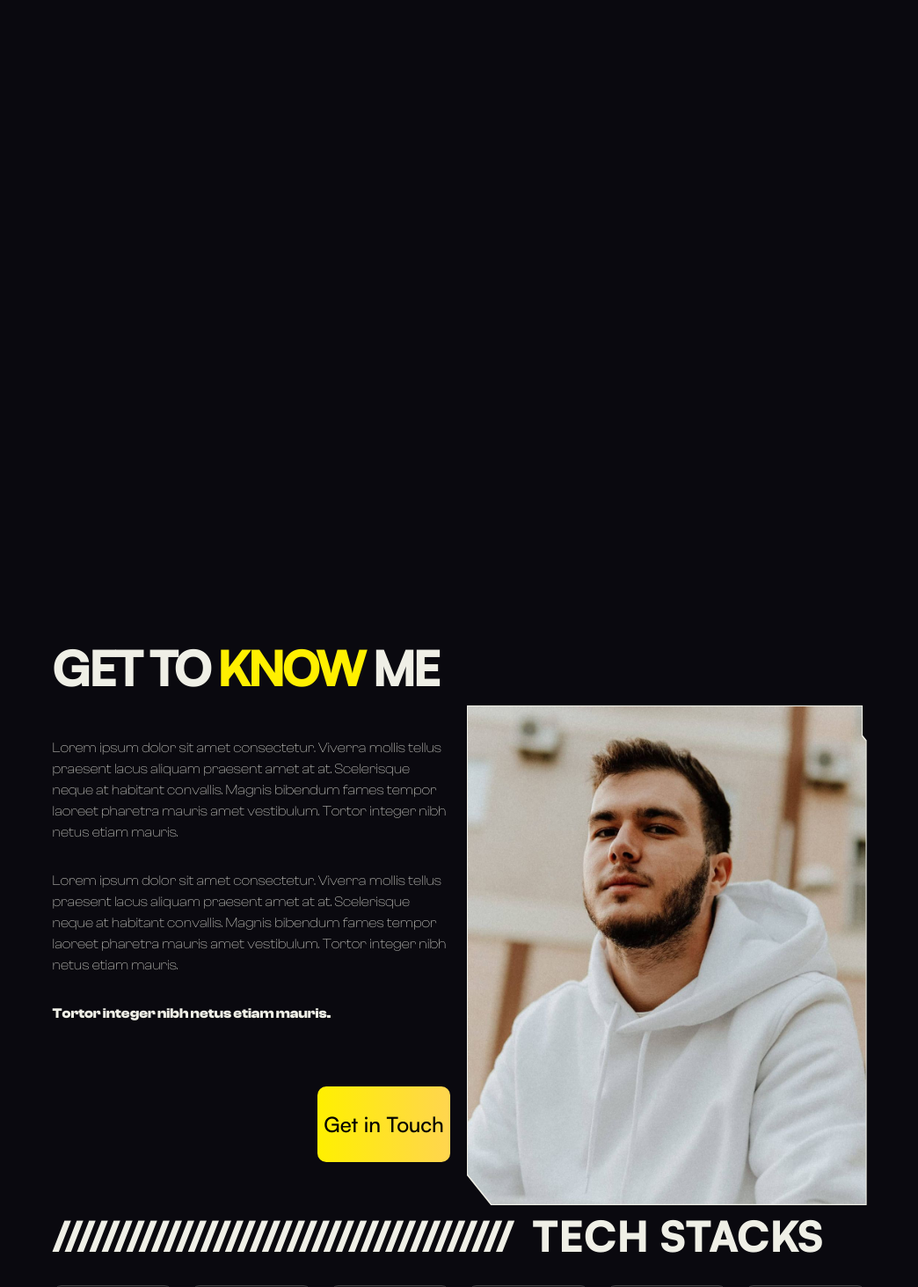
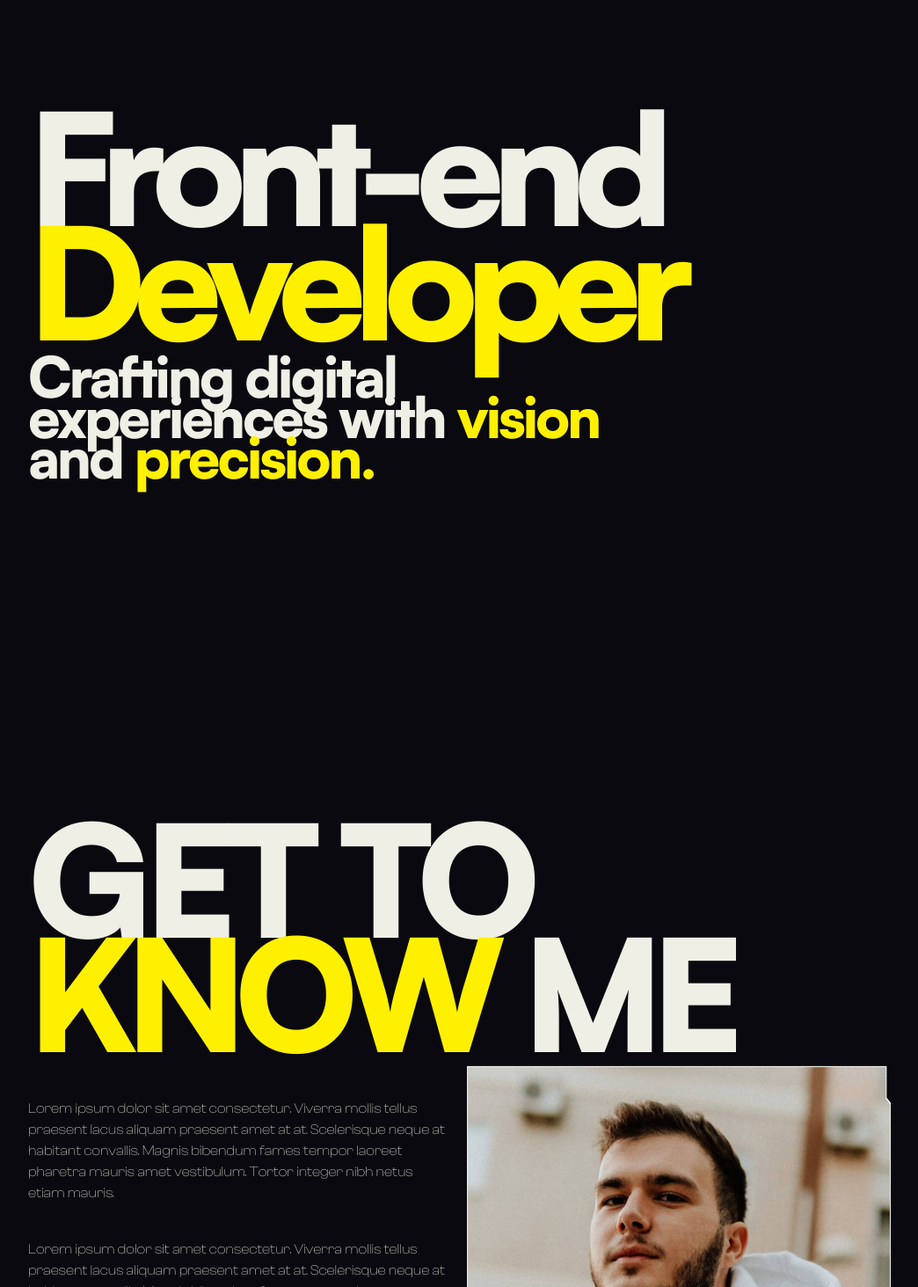
Before and after one commit to RickyPox/portfolio, a Next.js app: page /en in a window 1280 px wide. Shown: the part 67-1530 px from the top of the page at 88% size, without its empty margins (118-1162 px from the left). Built offline with nearby package versions, Linux system fonts and the light colour scheme.

Commit message:
Font-size and Col Display Responsiveness

```diff
--- a/app/[lang]/page.tsx
+++ b/app/[lang]/page.tsx
@@ -12,7 +12,9 @@ export default function Home() {
     return (
         <div>
             <Hero></Hero>
-            <GetToKnow></GetToKnow>
+            <section className="lg:mt-[200px] mt-[100px]">
+                <GetToKnow></GetToKnow>
+            </section>
             <TechStacks></TechStacks>
             <section className="lg:mt-[200px] mt-[100px]">
                 <Projects></Projects>
--- a/app/globals.css
+++ b/app/globals.css
@@ -29,22 +29,23 @@ body {
 }
 
 h1 {
-    font-size: 3.5rem;
+    font-size: 4rem;
     font-family: "Satoshi-Black";
     color: var(--main-text-color);
-    letter-spacing: -5px;
+    letter-spacing: calc(7rem * -0.08);
+    line-height: 50px;
 }
 
 h2 {
-    font-size: 2rem;
+    font-size: 2.5rem;
     font-family: "Satoshi-Black";
     color: var(--main-text-color);
-    line-height: 25px;
+    line-height: 30px;
     letter-spacing: -2px;
 }
 
 h3 {
-    font-size: 3rem;
+    font-size: 2.5rem;
     font-family: "Satoshi-Black";
     color: var(--main-text-color);
     text-transform: uppercase;
@@ -71,11 +72,85 @@ p.bold {
     font-family: "ClashDisplay-Bold";
 }
 
-h1.line-spacing {
-    line-height: 50px;
+.main-grid {
+    display: grid;
+    grid-template-columns: repeat(8, minmax(0, 1fr));
+    gap: 20px;
+    padding: 0px 20px;
 }
 
-@media (width >= 1920px) {
+/* ====== BREAKPOINT 768px ====== */
+@media (min-width: 768px) {
+    h1 {
+        font-size: 9rem;
+        letter-spacing: calc(9rem * -0.08);
+        line-height: 100px;
+    }
+    h2 {
+        font-size: 2.2rem;
+        line-height: 32px;
+        letter-spacing: -1.5px;
+    }
+    h3 {
+        font-size: 3rem;
+    }
+
+    .main-grid {
+        display: grid;
+        grid-template-columns: repeat(8, minmax(0, 1fr));
+        gap: 20px;
+        padding: 0px 80px;
+    }
+}
+
+/* ====== BREAKPOINT 1024px ====== */
+@media (min-width: 1024px) {
+    h1 {
+        font-size: 8.5rem;
+        letter-spacing: calc(8.5rem * -0.08);
+        line-height: 100px;
+    }
+    h2 {
+        font-size: 3rem;
+        line-height: 38px;
+        letter-spacing: -2px;
+    }
+    h3 {
+        font-size: 3rem;
+    }
+    .main-grid {
+        display: grid;
+        grid-template-columns: repeat(8, minmax(0, 1fr));
+        gap: 20px;
+        padding: 0px 100px;
+    }
+}
+
+/* ====== BREAKPOINT 1280px ====== */
+@media (min-width: 1280px) {
+    h1 {
+        font-size: 11rem;
+        letter-spacing: calc(11rem * -0.08);
+        line-height: 130px;
+    }
+    h2 {
+        font-size: 4rem;
+        line-height: 46px;
+        letter-spacing: -3px;
+    }
+    h3 {
+        font-size: 3rem;
+    }
+    .main-grid {
+        display: grid;
+        grid-template-columns: repeat(8, minmax(0, 1fr));
+        gap: 20px;
+        padding: 0px 150px;
+    }
+}
+
+/* ====== BREAKPOINT 1536px ====== */
+@media (min-width: 1536px) {
     .main-grid {
         display: grid;
         grid-template-columns: repeat(8, minmax(0, 1fr));
@@ -83,8 +158,25 @@ h1.line-spacing {
         padding: 0px 75px;
     }
     h1 {
+        font-size: 13rem;
+        letter-spacing: calc(13rem * -0.08);
+        line-height: 160px;
+    }
+    h2 {
+        font-size: 5rem;
+        line-height: 60px;
+        letter-spacing: -4px;
+    }
+    h3 {
+        font-size: 3rem;
+    }
+}
+/* ====== BREAKPOINT 1920px ====== */
+@media (min-width: 1920px) {
+    h1 {
         font-size: 15.625rem;
-        letter-spacing: -20px;
+        letter-spacing: calc(15.625rem * -0.08);
+        line-height: 195px;
     }
 
     h2 {
@@ -92,32 +184,9 @@ h1.line-spacing {
         line-height: 76px;
         letter-spacing: -5px;
     }
-
     h3 {
         font-size: 3rem;
     }
-
-    h4 {
-        font-size: 2rem;
-    }
-
-    h5 {
-        font-size: 1rem;
-    }
-
-    p {
-        font-size: 1.5rem;
-    }
-
-    h1.line-spacing {
-        line-height: 210px;
-    }
-}
-.main-grid {
-    display: grid;
-    grid-template-columns: repeat(8, minmax(0, 1fr));
-    gap: 20px;
-    padding: 0px 20px;
 }
 
 .text-highlight {
@@ -130,11 +199,10 @@ h1.line-spacing {
 
 .image-container {
     position: relative;
-    isolation: isolate; /* garante que o pseudo-elemento não escape do container */
+    isolation: isolate;
 }
 
 .image-container::before {
-    max-height: 600px;
     content: "";
     position: absolute;
     inset: 0;
@@ -153,7 +221,6 @@ button {
 .tech-card {
     background-color: var(--secondary-background);
     padding: 20px 0px;
-    display: flex;
     justify-content: center;
     align-items: center;
     border-radius: 10px;
@@ -164,8 +231,6 @@ button {
     background-color: var(--secondary-background);
     border-radius: 10px;
     border: solid 1px var(--border-color);
-    display: flex;
-    gap: 0px 30px;
 }
 
 input {
--- a/components/Contact.tsx
+++ b/components/Contact.tsx
@@ -5,7 +5,7 @@ export default function Contacts() {
     const dict = useLanguage();
     return (
         <div className="main-grid">
-            <div className="col-start-1 col-span-full lg:col-start-2 lg:col-span-6">
+            <div className="col-start-1 col-span-full 2xl:col-start-2 2xl:col-span-6">
                 <h1 className="uppercase line-spacing">
                     {dict.contact.title.map((phrase: any, i: any) => (
                         <span key={i} className={`${phrase.highlight ? "text-highlight" : ""}`}>
@@ -28,8 +28,10 @@ export default function Contacts() {
                     <div className="w-full">
                         <textarea className="w-full h-[300px] p-[20px]" placeholder={dict.contact.form_message} />
                     </div>
-                    <div className="lg:w-1/6">
-                        <Button href="#" text={dict.contact.button} />
+                    <div className="grid lg:grid-cols-8 gap-x-[20px]">
+                        <div className="col-span-2">
+                            <Button href="#" text={dict.contact.button} />
+                        </div>
                     </div>
                 </div>
             </div>
--- a/components/GetToKnow.tsx
+++ b/components/GetToKnow.tsx
@@ -6,7 +6,7 @@ export default function GetToKnow() {
     const dict = useLanguage();
     return (
         <div className="main-grid">
-            <div className=" col-start-1 col-span-full lg:col-start-2 lg:col-span-6">
+            <div className=" col-start-1 col-span-full 2xl:col-start-2 2xl:col-span-6">
                 <h1 className="uppercase line-spacing">
                     {dict.about.title.map((phrase: any, i: any) => (
                         <span key={i} className={`${phrase.highlight ? "text-highlight" : ""}`}>
@@ -15,14 +15,14 @@ export default function GetToKnow() {
                     ))}
                 </h1>
             </div>
-            <div className="col-start-1 col-span-full lg:col-start-5 lg:col-span-3 lg:row-start-2 flex justify-center">
+            <div className="col-start-1 col-span-full lg:col-start-5 lg:col-span-4 lg:row-start-2 2xl:col-start-5 2xl:col-span-3  w-1/2 lg:w-auto flex justify-center">
                 <div className="image-container">
-                    <div className="relative w-full max-h-[600px] clip-mask">
+                    <div className="relative w-full lg:h-full max-h-[600px] clip-mask">
                         <img src="/Foto.png" className="w-full h-full object-cover" alt="Imagem mascarada" />
                     </div>
                 </div>
             </div>
-            <div className="col-start-1 lg:col-start-2 lg:col-span-3 col-span-full lg:row-start-2 mt-[35px] grid grid-cols-3">
+            <div className="col-start-1 col-span-full lg:col-start-1 lg:col-span-4 2xl:col-start-2 2xl:col-span-3 lg:row-start-2 mt-[35px] grid grid-cols-4  gap-x-[20px]">
                 {dict.about.info.map((parapgrah: any, i: any) => (
                     <p key={i} className={`${parapgrah.bold ? "bold" : ""} col-span-4`}>
                         {parapgrah.text}
@@ -30,7 +30,7 @@ export default function GetToKnow() {
                         <br></br>
                     </p>
                 ))}
-                <div className="lg:col-start-3 lg:col-span-1 col-start-1 col-span-full my-[40px]">
+                <div className="lg:col-start-3 lg:col-span-2 col-start-1 col-span-full my-[40px]">
                     <Button text={dict.about.button} href="#" />
                 </div>
             </div>
--- a/components/Hero.tsx
+++ b/components/Hero.tsx
@@ -40,13 +40,18 @@ export default function Hero() {
         []; */
 
     return (
-        <div className="lg:h-screen">
+        <div className="h-screen flex items-center">
             <div className="main-grid">
-                <div className="col-start-1 col-span-full lg:col-start-2 lg:col-span-5">
-                    <h1 ref={textToSplitRef}>{dict.home.front}</h1>
-                    <h1 className="text-highlight -mt-[11.5vw] -ml-[2px]">{dict.home.dev}</h1>
+                <div className="col-start-1 col-span-full lg:col-start-1 lg:col-span-6 2xl:col-start-2 2xl:col-span-6">
+                    <h1>
+                        {dict.home.title.map((phrase: any, i: any) => (
+                            <span key={i} className={`${phrase.highlight ? "text-highlight " : ""}`}>
+                                {phrase.text}{" "}
+                            </span>
+                        ))}
+                    </h1>
                 </div>
-                <div className="col-start-1 col-span-full lg:col-start-2 lg:col-span-5 -mt-[3vw]">
+                <div className="col-start-1 col-span-full lg:col-start-1 lg:col-span-6 2xl:col-start-2 2xl:col-span-6">
                     <h2>
                         {dict.home.subtitle.map((phrase: any, i: any) => (
                             <span key={i} className={`${phrase.highlight ? "text-highlight" : ""}`}>
--- a/components/TechStacks.tsx
+++ b/components/TechStacks.tsx
@@ -19,14 +19,14 @@ export default function TechStacks() {
     const dict = useLanguage();
     return (
         <div className="main-grid">
-            <div className="col-start-1 col-span-full lg:col-start-2 lg:col-span-6 grid lg:grid-cols-6 grid-cols-8 gap-[20px]">
+            <div className="col-start-1 col-span-full 2xl:col-start-2 2xl:col-span-6 grid xl:grid-cols-6 lg:grid-cols-4 grid-cols-8 gap-[20px]">
                 <div className="col-start-1 col-span-full lg:flex gap-x-[20px]">
-                    <h3 className="lg:block hidden">/////////////////////////////////////</h3>
+                    <h3 className="lg:block hidden">////////////////////////////////</h3>
                     <h3>{dict.tech.title}</h3>
                     <p className="block lg:hidden">{dict.tech.info}</p>
                 </div>
                 {techs.map((tech, i) => (
-                    <div key={i} className=" lg:col-span-1 col-span-4 tech-card">
+                    <div key={i} className=" lg:col-span-1 col-span-4 tech-card flex md:flex-row flex-col">
                         <img alt={tech.name} src={tech.img} />
                         <h5>{tech.name}</h5>
                     </div>
--- a/locales/en.json
+++ b/locales/en.json
@@ -4,8 +4,14 @@
         "description": "A simple and SEO-friendly multilingual website built with Next.js."
     },
     "home": {
-        "front": "Front-end",
-        "dev": "Developer",
+        "title": [
+            {
+                "text": "Front-end",
+                "highlight": false
+            },
+            { "text": "Developer", "highlight": true }
+        ],
+
         "subtitle": [
             { "text": "Crafting digital experiences with", "highlight": false },
             { "text": " vision", "highlight": true },
```
Also changed, not shown: components/Projects.tsx (+18 -12 lines).
